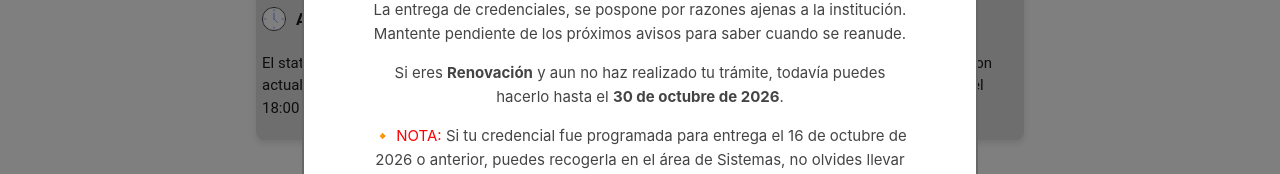
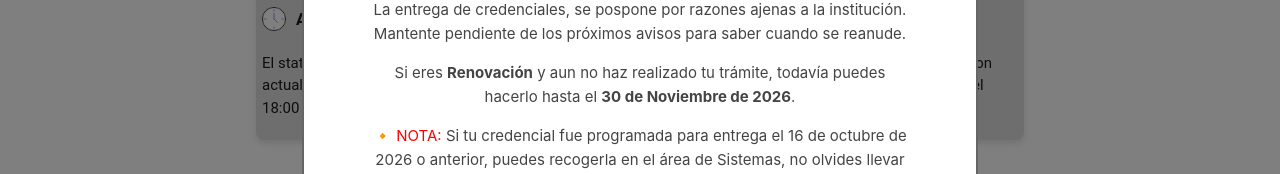
Before and after one commit to R0y3r929/credencializacion-upem, a React (Vite) app: page / in a window 1280 px wide. Shown: the part 237-411 px from the top of the page. Built offline with nearby package versions, Linux system fonts and the light colour scheme; no server answers.

Commit message:
Fix fecha renovaciones avisos

```diff
--- a/src/routes/Inicio.jsx
+++ b/src/routes/Inicio.jsx
@@ -150,7 +150,7 @@ const Inicio = ({ formNi, closeForm }) => {
                 de los próximos avisos para saber cuando se reanude.
               </p>
               <p>
-                Si eres <b>Renovación</b> y aun no haz realizado tu trámite, todavía puedes hacerlo hasta el <b>30 de octubre de 2026</b>.
+                Si eres <b>Renovación</b> y aun no haz realizado tu trámite, todavía puedes hacerlo hasta el <b>30 de Noviembre de 2026</b>.
               </p>
               <p>
                 🔸<text style={{ color: 'red' }} > NOTA: </text> Si tu credencial fue programada para entrega el 16 de octubre de 2026 o anterior, puedes recogerla en el área de Sistemas, no olvides llevar tu recibo de pago de credencial y pluma para firmar.
```
